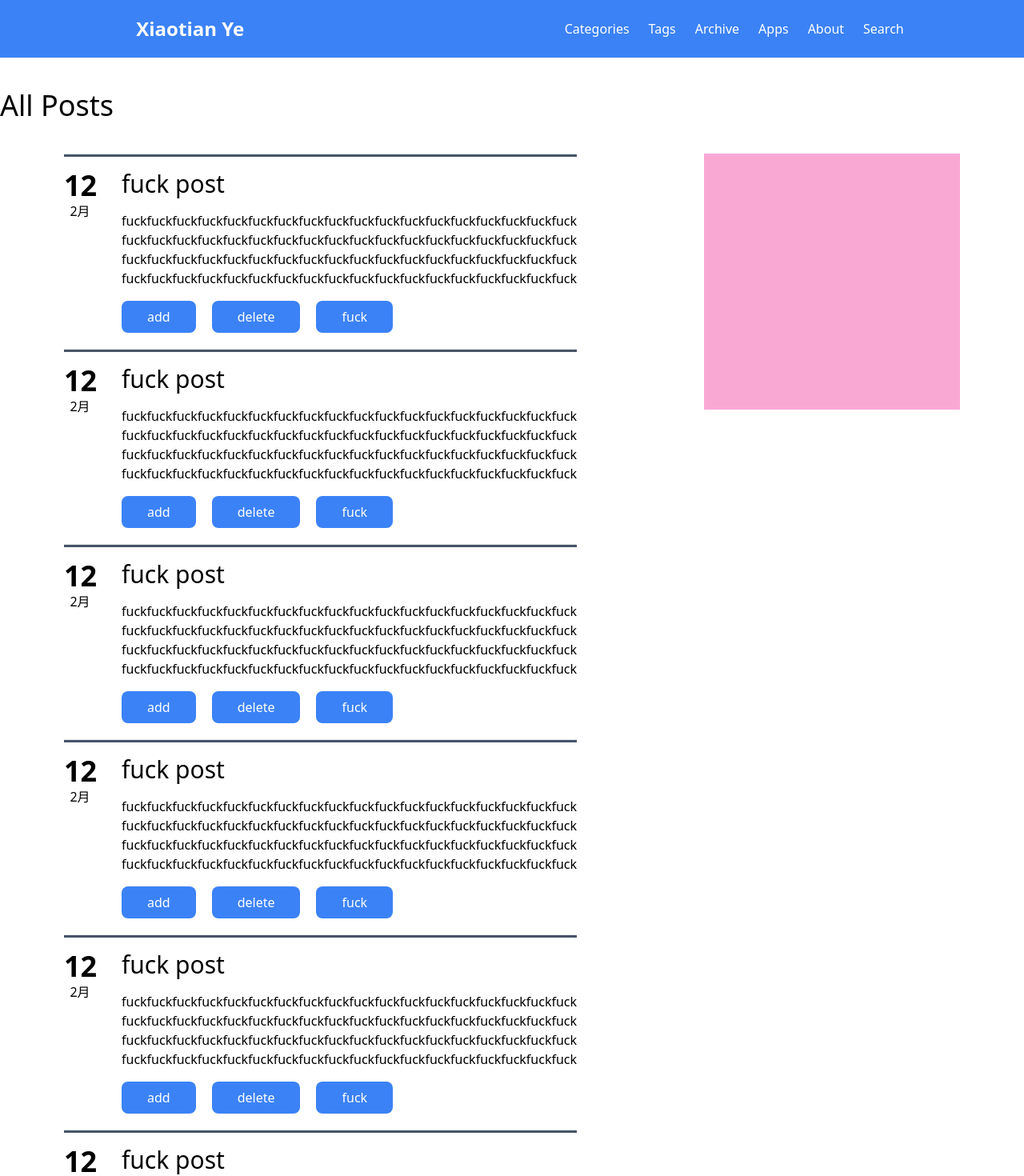
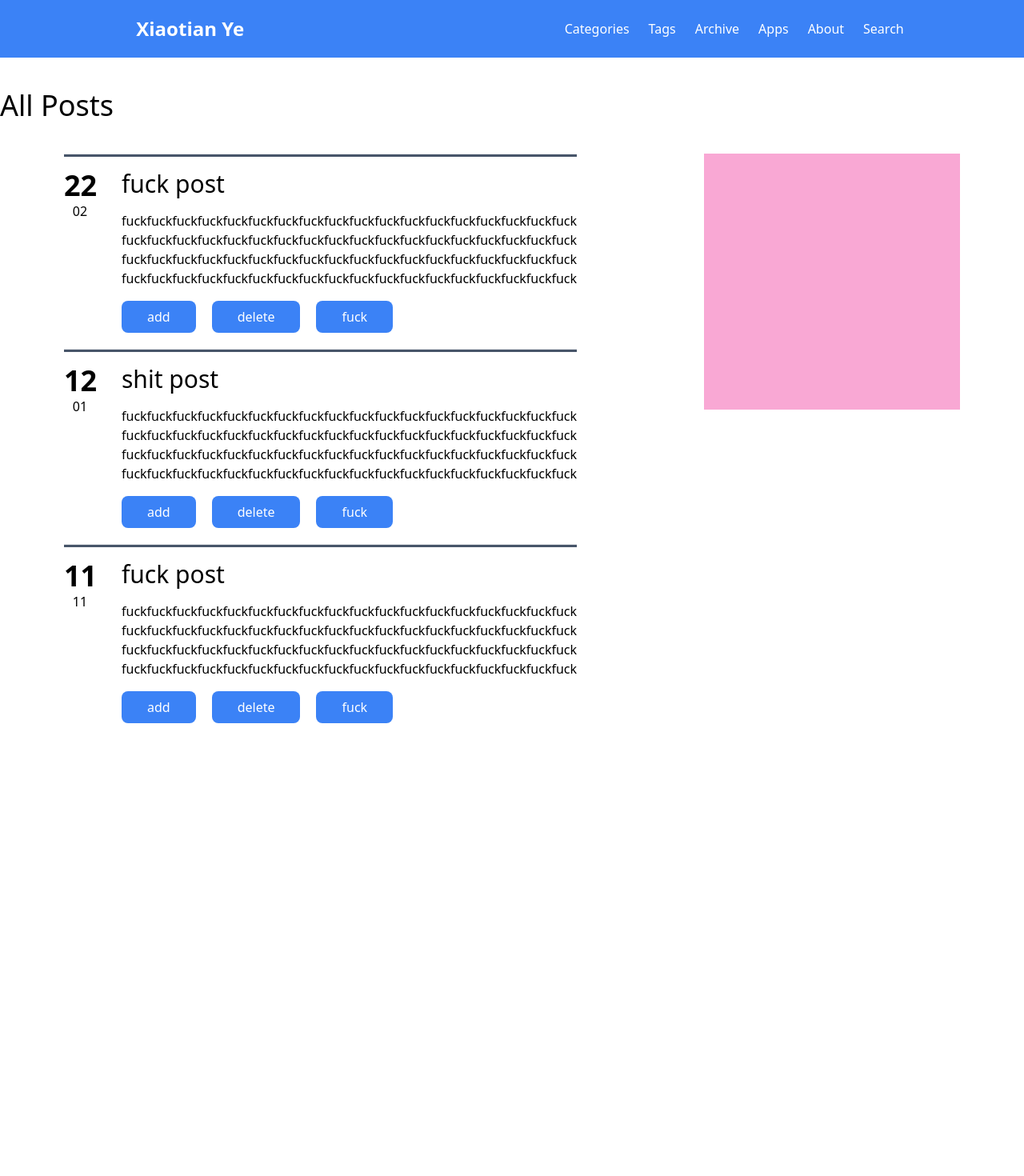
Before and after one commit to chiguayeshao/Xiaotian, a React (Create React App) app: page / in a window 1280 px wide. Shown: the top 1470 px of the page at 80% size. After the commit the page ends 924 px from the top, so only its background shows below. Built offline with nearby package versions, Linux system fonts and the light colour scheme; data requests are answered from the project's data file.

Commit message:
add axios

```diff
--- a/db.json
+++ b/db.json
@@ -3,33 +3,35 @@
         {
             "id": 1,
             "title": "fuck post",
-            "content": "fuck content",
+            "content": "fuck contentfuck contentfuck contentfuck contentfuck contentfuck contentfuck contentfuck content",
             "tags": [
                 "fuck",
                 "shit"
             ],
-            "pushDate": "2017-01-01"
-
+            "pushMonth": "02",
+            "pushDate": "22"
         },
         {
             "id": 2,
             "title": "shit post",
-            "content": "shit content",
+            "content": "shit contentshit contentshit contentshit contentshit contentshit contentshit contentshit content",
             "tags": [
                 "fuck",
                 "shit"
             ],
-            "pushDate": "2017-01-01"
+            "pushMonth": "01",
+            "pushDate": "12"
         },
         {
             "id": 3,
             "title": "fuck post",
-            "content": "fuck content",
+            "content": "fuck contentfuck contentfuck contentfuck contentfuck contentfuck contentfuck contentfuck content",
             "tags": [
                 "fuck",
                 "shit"
             ],
-            "pushDate": "2017-01-01"
+            "pushMonth": "11",
+            "pushDate": "11"
         }
     ]
 }
--- a/package.json
+++ b/package.json
@@ -10,6 +10,7 @@
     "@types/node": "^16.11.27",
     "@types/react": "^18.0.5",
     "@types/react-dom": "^18.0.1",
+    "axios": "^0.26.1",
     "json-server": "^0.17.0",
     "react": "^18.0.0",
     "react-dom": "^18.0.0",
--- a/src/CommonComponent/PostCard.tsx
+++ b/src/CommonComponent/PostCard.tsx
@@ -1,19 +1,22 @@
 import React from 'react'
 
-const PostCard = (props?: any) => {
+const PostCard = (props: any) => {
+    console.log(props, 'props')
     return (
         <div className=" mb-4">
             <hr className="h-1 bg-slate-600 mb-4" />
             <div className="flex justify-around h-52">
                 <div className="flex flex-col w-10">
                     <div className="flex justify-center mx-auto text-4xl font-bold">
-                        12
+                        {props.date}
                     </div>
-                    <div className="flex justify-center mx-auto">2月</div>
+                    <div className="flex justify-center mx-auto">
+                        {props.month}
+                    </div>
                 </div>
                 <div className="flex flex-col ml-8">
                     <div>
-                        <h3 className="text-3xl mb-4">fuck post</h3>
+                        <h3 className="text-3xl mb-4">{props.title}</h3>
                     </div>
                     <div className="w-auto">
                         <p className="break-words w-min mb-4">
--- a/src/Dashboard/Dashboard.tsx
+++ b/src/Dashboard/Dashboard.tsx
@@ -1,9 +1,18 @@
-import React, { useState } from 'react'
+import React, { useEffect, useState } from 'react'
 import { Outlet } from 'react-router-dom'
 import Navbar from '../Navbar/Navbar'
 import PostCard from '../CommonComponent/PostCard'
+import axios from 'axios'
 
 const Dashboard = () => {
+    const baseUrl = 'http://localhost:3001/posts'
+    const [postData, setPostData] = useState([])
+    useEffect(() => {
+        axios.get(baseUrl).then((res) => {
+            setPostData(res.data)
+        })
+    }, [])
+
     return (
         <div>
             <Navbar />
@@ -16,14 +25,18 @@ const Dashboard = () => {
 
             <div className=" flex container justify-between mx-auto">
                 <section className="flex flex-col ml-20">
-                    <PostCard />
-                    <PostCard />
-                    <PostCard />
-                    <PostCard />
-                    <PostCard />
-                    <PostCard />
-                    <PostCard />
-                    <PostCard />
+                    {postData.map((post: any) => {
+                        return (
+                            <PostCard
+                                key={post.id}
+                                id={post.id}
+                                month={post.pushMonth}
+                                date={post.pushDate}
+                                title={post.title}
+                                content={post.content}
+                            />
+                        )
+                    })}
                 </section>
 
                 {/* avatar */}
```
Also changed, not shown: 1 other file (tests, documents, lock files or other folders).
